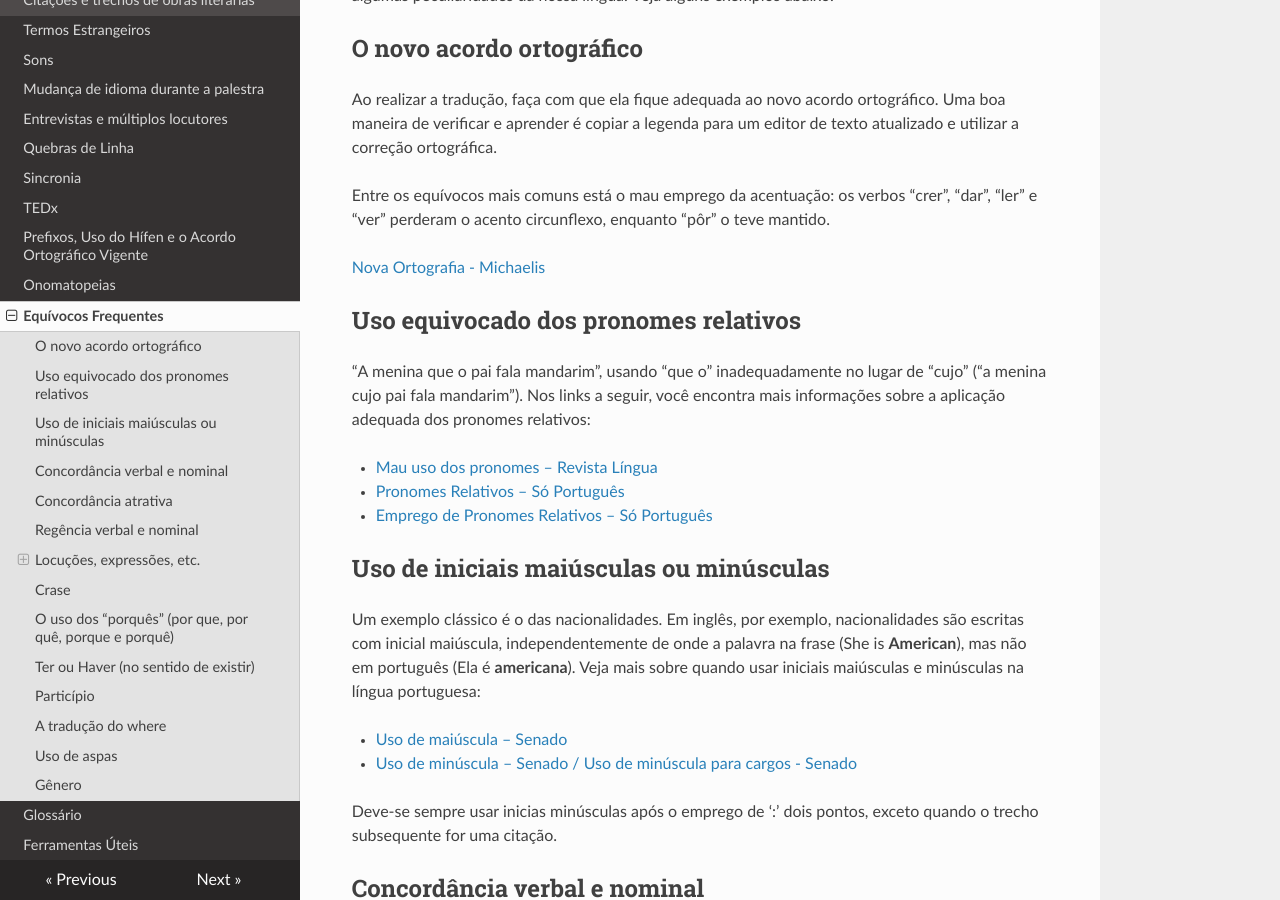
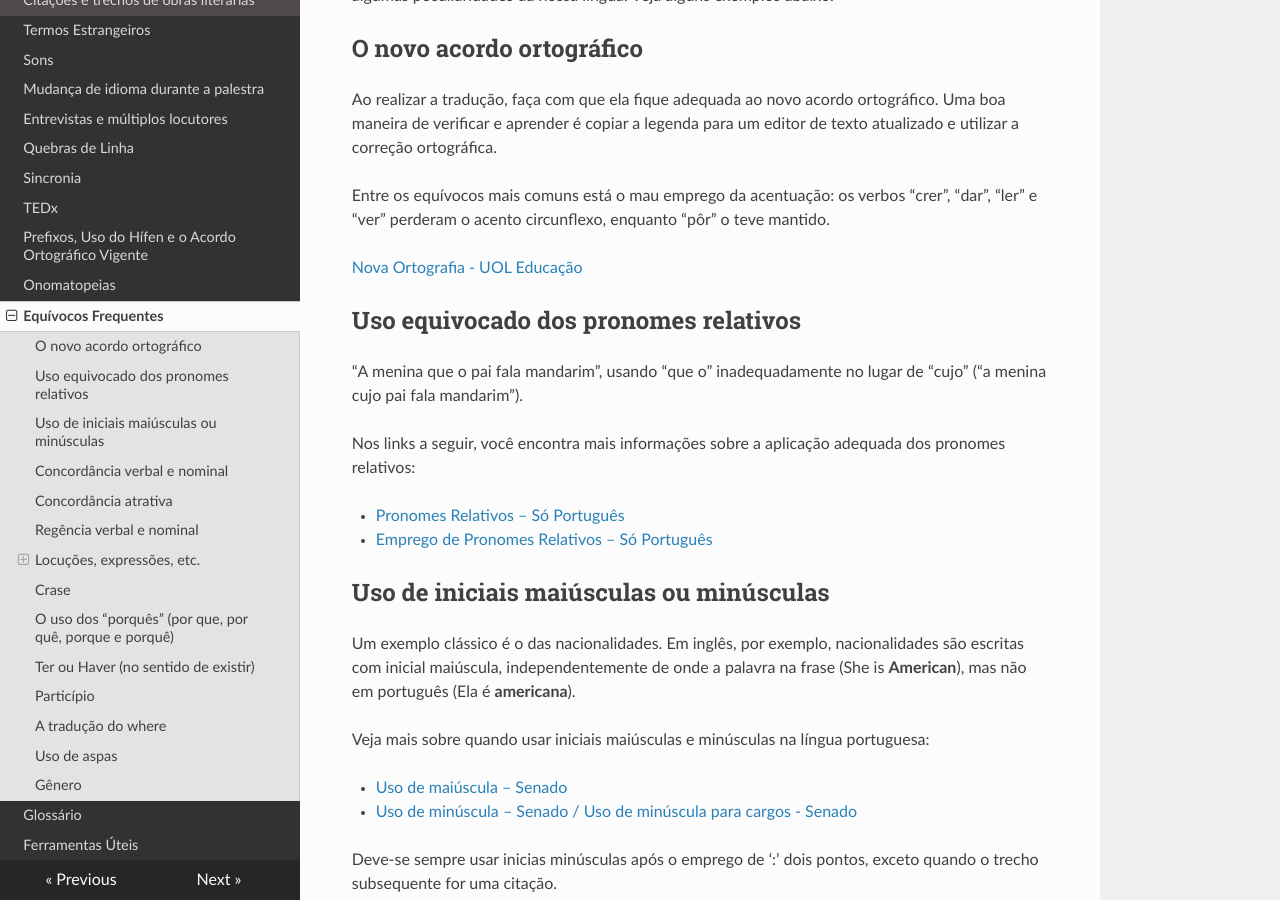
Before and after one commit to tupaschoal/TED-Translators_PT-BR_Styleguide, an MkDocs documentation site: the page built from docs/equivocos.md, in a window 1280 px wide and 900 px high, scrolled down 200 px. Built offline with MkDocs 1.6.1, drawn with Linux system fonts in a browser that asks for light colours; nearby versions of some CDN libraries; old or Windows-style settings are respelled for this version of MkDocs.

Commit message:
Fix broken links (#23)
As suggested by @andreamussap.

```diff
--- a/docs/equivocos.md
+++ b/docs/equivocos.md
@@ -8,19 +8,22 @@
 
 Entre os equívocos mais comuns está o mau emprego da acentuação: os verbos “crer”, “dar”, “ler” e “ver” perderam o acento circunflexo, enquanto “pôr” o teve mantido.
 
-[Nova Ortografia - Michaelis][eq1]
+[Nova Ortografia - UOL Educação][eq1]
 
 ## Uso equivocado dos pronomes relativos
 
-“A menina que o pai fala mandarim”, usando “que o” inadequadamente no lugar de “cujo” (“a menina cujo pai fala mandarim”). Nos links a seguir, você encontra mais informações sobre a aplicação adequada dos pronomes relativos:
+“A menina que o pai fala mandarim”, usando “que o” inadequadamente no lugar de “cujo” (“a menina cujo pai fala mandarim”).
 
-- [Mau uso dos pronomes – Revista Língua][eq2]
+Nos links a seguir, você encontra mais informações sobre a aplicação adequada dos pronomes relativos:
+
 - [Pronomes Relativos – Só Português][eq3]
 - [Emprego de Pronomes Relativos – Só Português][eq4]
 
 ## Uso de iniciais maiúsculas ou minúsculas
 
-Um exemplo clássico é o das nacionalidades. Em inglês, por exemplo, nacionalidades são escritas com inicial maiúscula, independentemente de onde a palavra na frase (She is **American**), mas não em português (Ela é **americana**). Veja mais sobre quando usar iniciais maiúsculas e minúsculas na língua portuguesa:
+Um exemplo clássico é o das nacionalidades. Em inglês, por exemplo, nacionalidades são escritas com inicial maiúscula, independentemente de onde a palavra na frase (She is **American**), mas não em português (Ela é **americana**).
+
+Veja mais sobre quando usar iniciais maiúsculas e minúsculas na língua portuguesa:
 
 - [Uso de maiúscula – Senado][eq5]
 - [Uso de minúscula – Senado / Uso de minúscula para cargos - Senado][eq6]
@@ -208,7 +210,7 @@
 [eq8]: http://www.soportugues.com.br/secoes/sint/sint59.php
 [eq9]: http://www.pucrs.br/manualred/nominal.php
 [eq10]: http://www.pucrs.br/manualred/verbal.php
-[eq11]: http://educacao.uol.com.br/dicas-portugues/concordancia-com-partitivos-seguidos-de-plural.jhtm
+[eq11]: http://www3.uol.com.br/qualidadeconteudo/portugues/concordancia-com-partitivos-seguidos-de-plural.jhtm
 [eq12]: http://www.soportugues.com.br/secoes/sint/sint61.%09php
 [eq13]: http://pt.wikipedia.org/wiki/Reg%C3%AAncia_verbal
 [eq14]: http://www.infoescola.com/portugues/regencia-verbal/
```
Also changed, not shown: other parts of docs/equivocos.md (+1 -2 lines).
